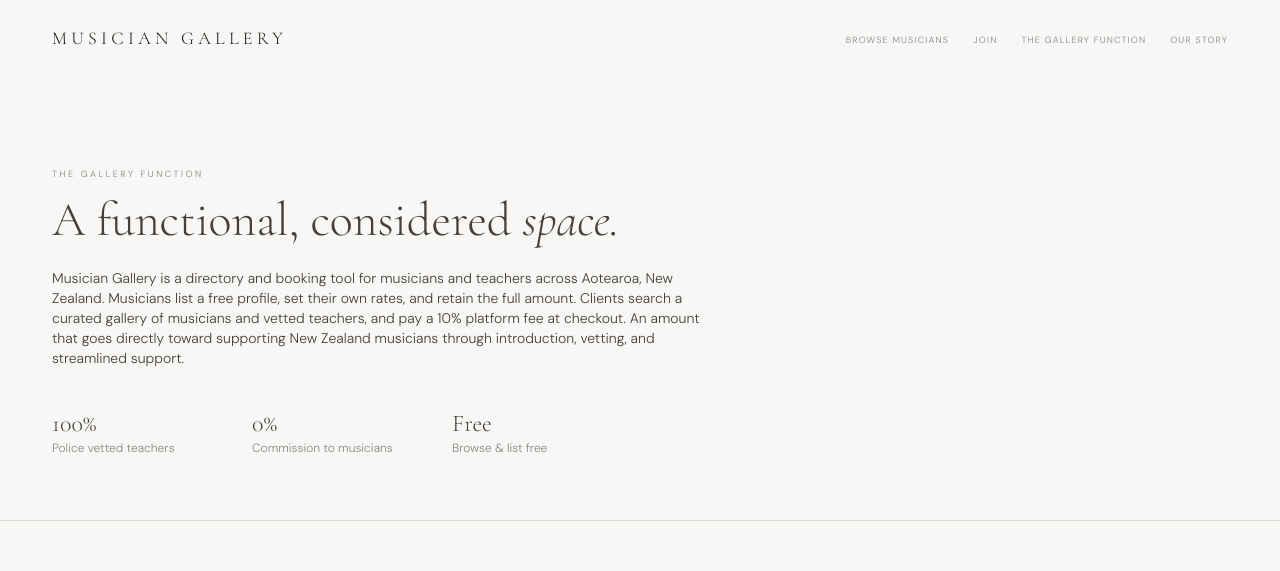
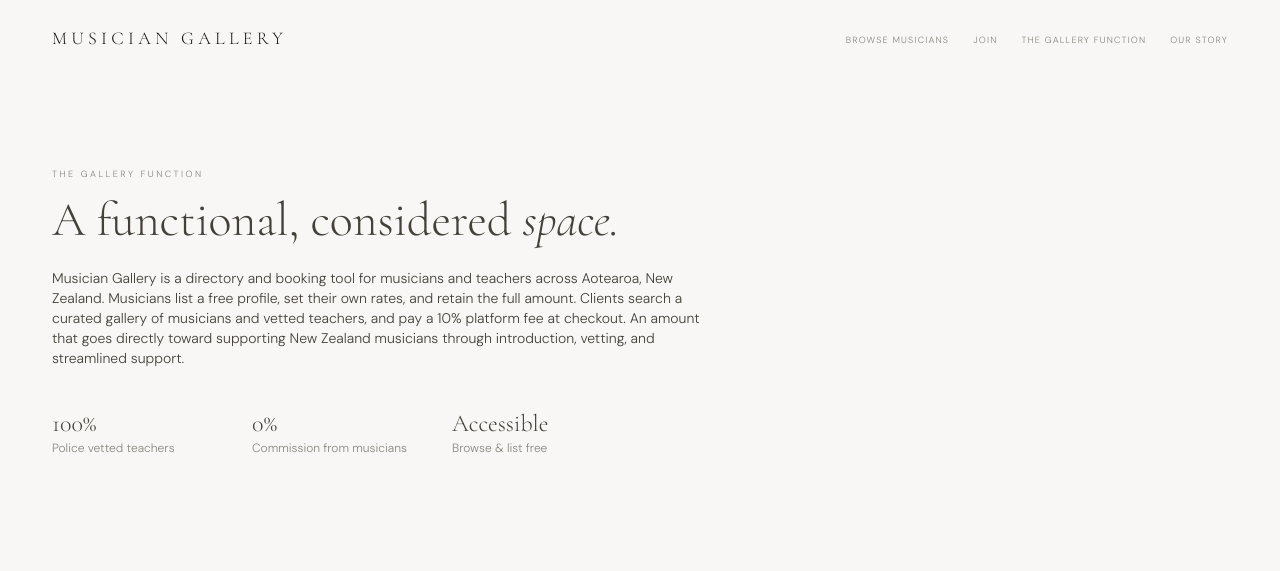
Before and after one commit to musiciangallery/Musician-Gallery, a Next.js app: page /about in a window 1280 px wide. Shown: the top 571 px of the page. Built offline with nearby package versions, Linux system fonts and the light colour scheme.

Commit message:
Update page.tsx

```diff
--- a/src/app/about/page.tsx
+++ b/src/app/about/page.tsx
@@ -61,7 +61,7 @@ const galleryImages = [
 export default function AboutPage() {
   return (
     <>
-      <section className="px-6 md:px-[52px] py-16 border-b border-rule">
+      <section className="px-6 md:px-[52px] py-16">
         <span className="eyebrow">The Gallery Function</span>
         <h1 className="font-serif text-4xl md:text-5xl mt-3 mb-6 max-w-2xl">
           A functional, considered <em>space.</em>
@@ -82,16 +82,16 @@ export default function AboutPage() {
           </div>
           <div>
             <p className="font-serif text-2xl">0%</p>
-            <p className="text-xs text-mid">Commission to musicians</p>
+            <p className="text-xs text-mid">Commission from musicians</p>
           </div>
           <div>
-            <p className="font-serif text-2xl">Free</p>
+            <p className="font-serif text-2xl">Accessible</p>
             <p className="text-xs text-mid">Browse &amp; list free</p>
           </div>
         </div>
       </section>
 
-      <section className="px-6 md:px-[52px] py-16 border-b border-rule">
+      <section className="px-6 md:px-[52px] py-16">
         <div className="grid grid-cols-3 gap-6 md:gap-8">
           {galleryImages.map((img) => (
             <div key={img.src} className="relative aspect-[3/4]">
```
